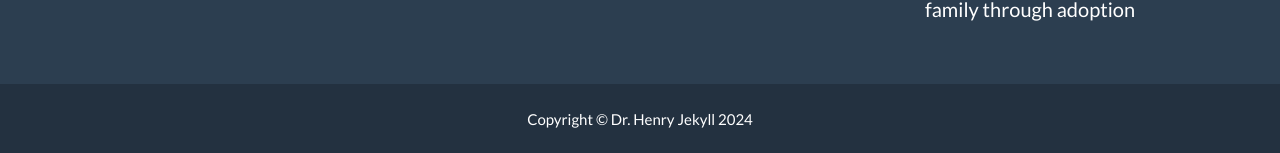
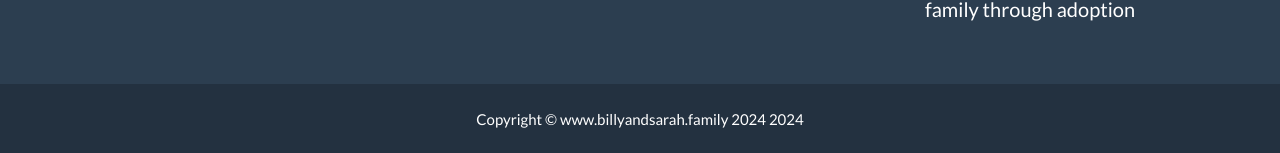
Before and after one commit to billy-hh/adoption-site, a Jekyll site: the page built from _posts/2014-07-13-project-6.markdown, in a window 1280 px wide and 900 px high, scrolled down 3125 px. Shown: the part 744-897 px from the top of the window. Built offline with Jekyll 4.4.1, drawn with Linux system fonts in a browser that asks for light colours.

Commit message:
copyright

```diff
--- a/_config.yml
+++ b/_config.yml
@@ -32,7 +32,7 @@ color:
 
 # Footer settings
 footer:
-  copyright: Dr. Henry Jekyll
+  copyright: www.billyandsarah.family 2024
   location: Location
   social: Around the Web
   credits: Credits
```
